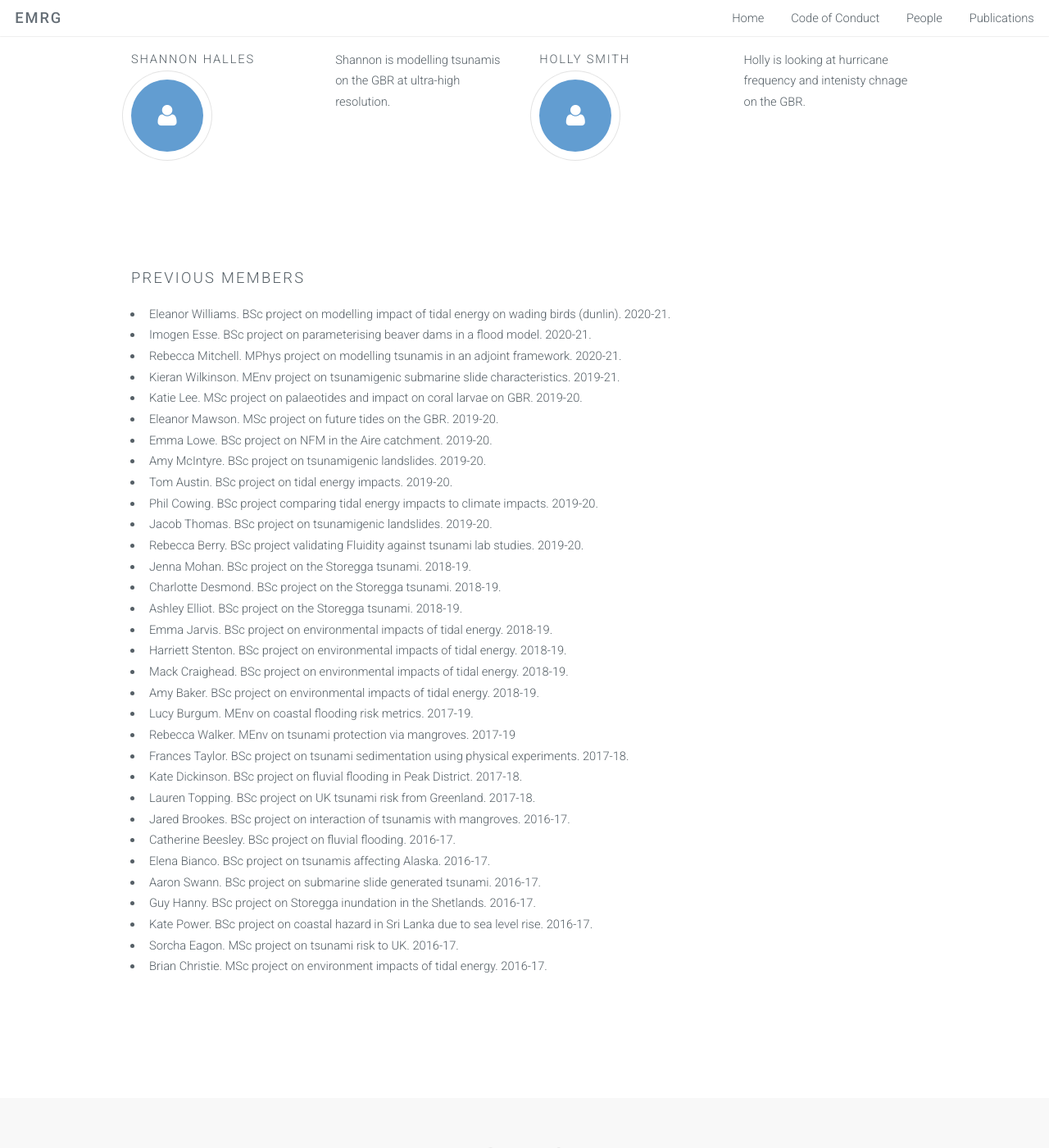
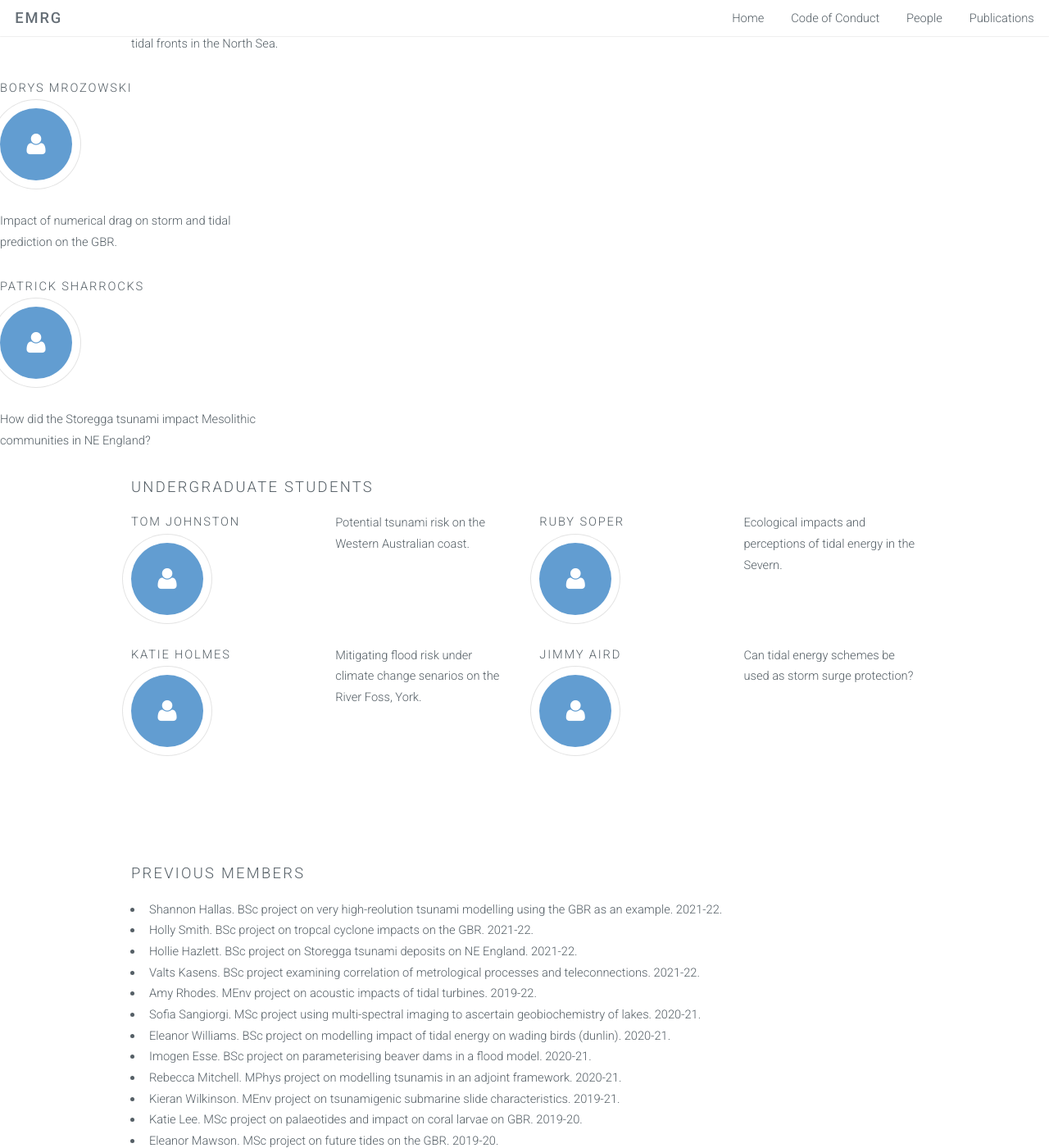
Before and after one commit to EnvModellingGroup/EnvModellingGroup.github.io, a Jekyll site: the page built from people/index.html, in a window 1280 px wide and 1400 px high, scrolled down 1558 px. Shown: the whole window at 82% size. Built offline with Jekyll 4.4.1, drawn with Linux system fonts in a browser that asks for light colours; some of the changed text lies outside the part shown.

Commit message:
new batch

```diff
--- a/people/index.html
+++ b/people/index.html
@@ -49,7 +49,7 @@ keywords: modelling, environmental, ecological, ecology, environment, computatio
 						<span class="icon major fa-user"></span>
                 </div>
                 <div class="3u">
-                    <p>Katie's project is around modelling the ecology of reefs over long time periods.</p>
+                    <p>Katie's work invovles looking at past and present ecological-physical processes on the Great Barrier Reef.</p>
                 </div>
 	</div>
 	</div>
@@ -57,13 +57,39 @@ keywords: modelling, environmental, ecological, ecology, environment, computatio
             <h3>Masters students</h3>
             <div class="row">
 		<div class="3u">
-			<h4>Amy Rhodes</h4>
+			<h4>Dan Sykes</h4>
 			<span class="icon major fa-user"></span>
                 </div>
                 <div class="3u">
-                    <p>Amy is examining the acoustic environmental impact of tidal energy in the UK.</p>
+                    <p>Modelling the Storegga tsunami impact in NE England, matching to sediment deposits.</p>
                 </div>
 		</div>
+		<div class="3u">
+			<h4>Tommy Kong</h4>
+			<span class="icon major fa-user"></span>
+                </div>
+                <div class="3u">
+                    <p>Impact of future sea-level rise on tidal fronts in the North Sea.</p>
+                </div>
+		</div>
+		<div class="3u">
+			<h4>Borys Mrozowski</h4>
+			<span class="icon major fa-user"></span>
+                </div>
+                <div class="3u">
+                    <p>Impact of numerical drag on storm and tidal prediction on the GBR.</p>
+                </div>
+		</div>
+		<div class="3u">
+			<h4>Patrick Sharrocks</h4>
+			<span class="icon major fa-user"></span>
+                </div>
+                <div class="3u">
+                    <p>How did the Storegga tsunami impact Mesolithic communities in NE England?</p>
+                </div>
+		</div>
+
+
 
         </div>
         <div class="container">
@@ -71,39 +97,39 @@ keywords: modelling, environmental, ecological, ecology, environment, computatio
             <h3>Undergraduate students</h3>
 			<div class="row">
 				<div class="3u">
-					<h4>Valts Kasens</h4>
+					<h4>Tom Johnston</h4>
 					<span class="icon major fa-user"></span>
                 		</div>
                 		<div class="3u">
-                    			<p>Valt's project is looking at teleconnections of weather patterns on UK winter temperatures.</p>
+                    			<p>Potential tsunami risk on the Western Australian coast.</p>
 				</div>
 
 				<div class="3u">
-					<h4>Hollie Hazlett</h4>
+					<h4>Ruby Soper</h4>
 					<span class="icon major fa-user"></span>
                 		</div>
                 		<div class="3u">
-                    			<p>Hollie is describing and interpreting sediments from the Storegga tsunami at Broomhouse Farm, NE England.</p>
+                    			<p>Ecological impacts and perceptions of tidal energy in the Severn.</p>
 				</div>
 
 			</div>
 
 			<div class="row">
 				<div class="3u">
-					<h4>Shannon Halles</h4>
+					<h4>Katie Holmes</h4>
 					<span class="icon major fa-user"></span>
                 		</div>
                 		<div class="3u">
-                    			<p>Shannon is modelling tsunamis on the GBR at ultra-high resolution.</p>
+                    			<p>Mitigating flood risk under climate change senarios on the River Foss, York.</p>
 				</div>
 
 
 				<div class="3u">
-					<h4>Holly Smith </h4>
+					<h4>Jimmy Aird</h4>
 					<span class="icon major fa-user"></span>
                 		</div>
                 		<div class="3u">
-                    			<p>Holly is looking at hurricane frequency and intenisty chnage on the GBR.</p>
+                    			<p>Can tidal energy schemes be used as storm surge protection?</p>
 				</div>
 
 
@@ -114,6 +140,12 @@ keywords: modelling, environmental, ecological, ecology, environment, computatio
         <div class="container">
 	    <h3>Previous members</h3>
             <ul>
+        <li>Shannon Hallas. BSc project on very high-reolution tsunami modelling using the GBR as an example. 2021-22.</li>
+        <li>Holly Smith. BSc project on tropcal cyclone impacts on the GBR. 2021-22.</li>
+        <li>Hollie Hazlett. BSc project on Storegga tsunami deposits on NE England. 2021-22.</li>
+        <li>Valts Kasens. BSc project examining correlation of metrological processes and teleconnections. 2021-22.</li>
+        <li>Amy Rhodes. MEnv project on acoustic impacts of tidal turbines. 2019-22.</li>
+        <li>Sofia Sangiorgi. MSc project using multi-spectral imaging to ascertain geobiochemistry of lakes. 2020-21.</li>
 		<li>Eleanor Williams. BSc project on modelling impact of tidal energy on wading birds (dunlin). 2020-21.</li>
 		<li>Imogen Esse. BSc project on parameterising beaver dams in a flood model. 2020-21.</li>
 		<li>Rebecca Mitchell. MPhys project on modelling tsunamis in an adjoint framework. 2020-21.</li>
```
